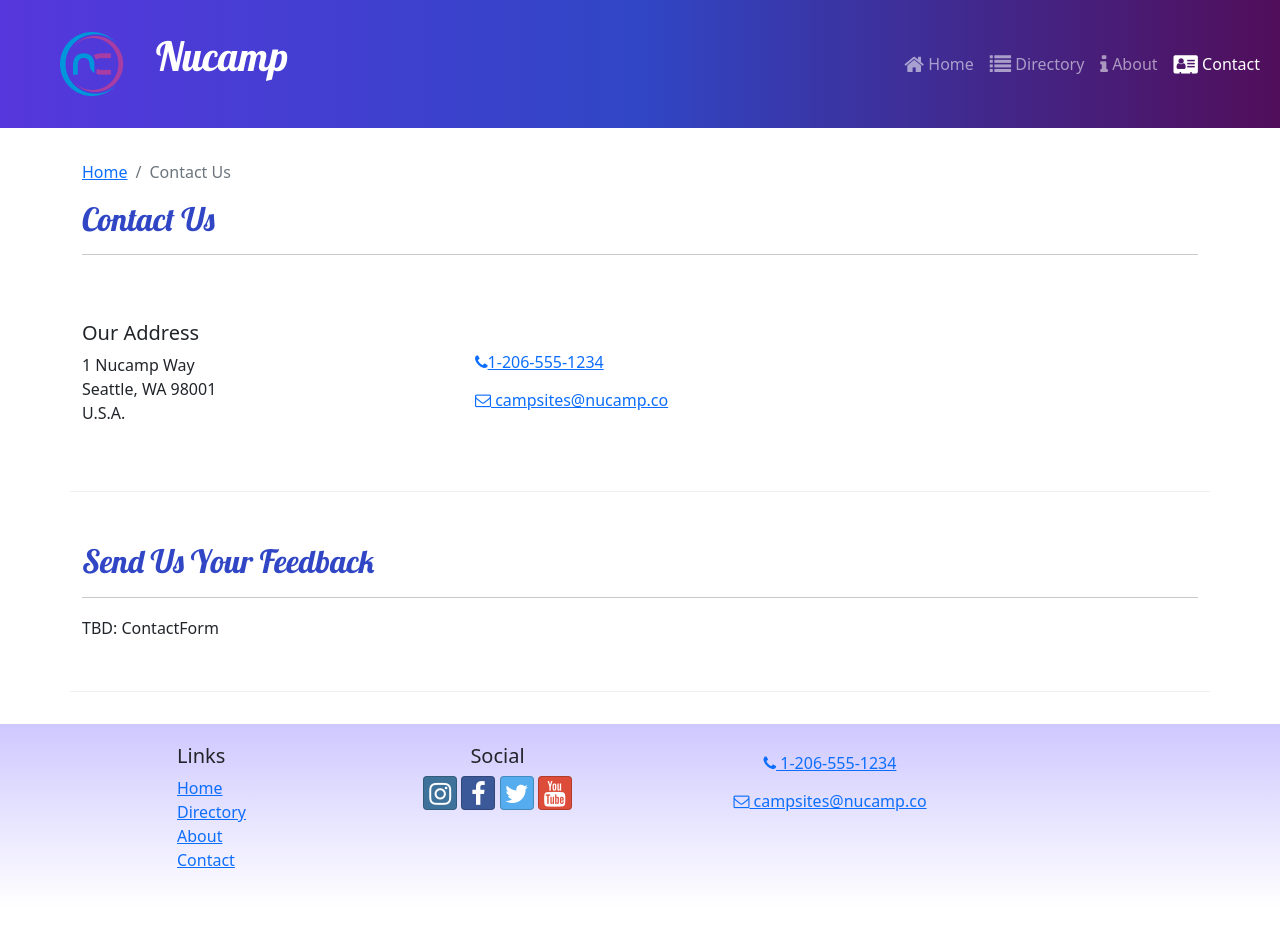
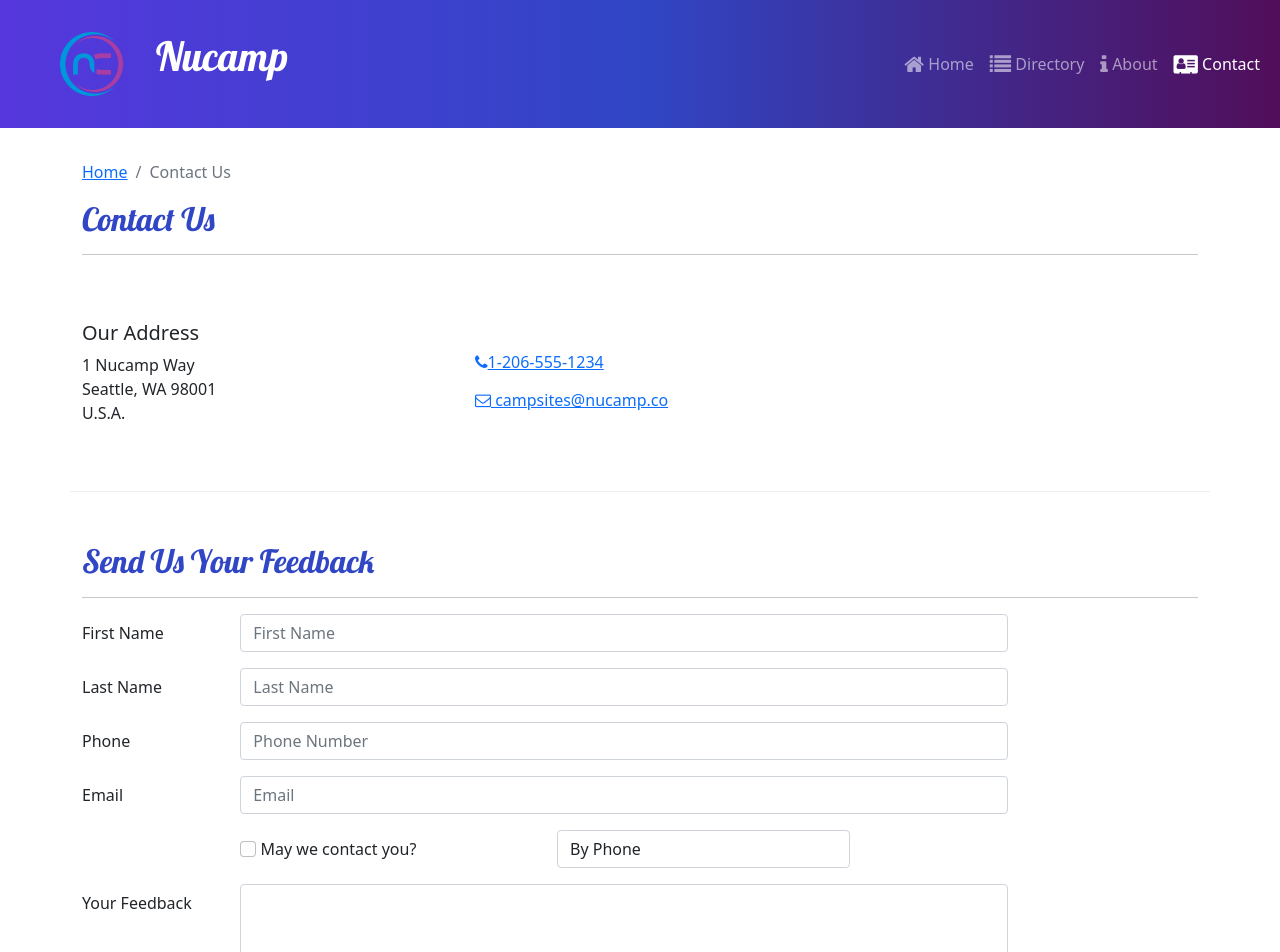
Before and after one commit to SimonHagos10/React-Redux, a React (Create React App) app: page /contact in a window 1280 px wide. Shown: the top 952 px of the page. Before the commit the page ends 908 px from the top, so only its background shows below. Built offline with nearby package versions, Linux system fonts and the light colour scheme.

Commit message:
ContactForm Parts 1 and 2

```diff
--- /dev/null
+++ b/src/components/ContactForm.js
@@ -0,0 +1,84 @@
+import { Button, Label, Col, FormGroup } from "reactstrap";
+import {Formik, Field, Form } from 'formik';
+
+const ContactForm = () => {
+    return (
+        <Formik
+            initialValues={{
+                firstName: '',
+                lastName: '',
+                phoneNum: '',
+                email: '',
+                agree: false,
+                contactType: 'By Phone',
+                feedback: ''
+            }}
+        >
+        <Form>
+            <FormGroup row>
+                <Label htmlFor="firstName" md="2">
+                    First Name
+                </Label>
+                <Col md="10">
+                    <Field className="form-control" name="firstName" placeholder="First Name" />
+                </Col>
+            </FormGroup>
+            <FormGroup row>
+                <Label htmlFor="lastName" md="2">
+                    Last Name
+                </Label>
+                <Col md="10">
+                    <Field className="form-control" name="lastName" placeholder="Last Name" />
+                </Col>
+            </FormGroup>
+            <FormGroup row>
+                <Label htmlFor="phoneNum" md="2">
+                    Phone
+                </Label>
+                <Col md="10">
+                    <Field className="form-control" name="phoneNum" placeholder="Phone Number" />
+                </Col>
+            </FormGroup>
+            <FormGroup row>
+                <Label htmlFor="email" md="2">
+                    Email
+                </Label>
+                <Col md="10">
+                    <Field className="form-control" name="email" placeholder="Email" />
+                </Col>
+            </FormGroup>
+            <FormGroup row>
+                <Label check md={{ size: 4, offset: 2 }}>
+                    <Field
+                        name="agree"
+                        type="checkbox"
+                        className="form-check-input"
+                    /> {' '}
+                    May we contact you?
+                </Label>
+                <Col md="4">
+                    <Field className="form-control" name="contactType" as="select">
+                        <option>By Phone</option>
+                        <option>By Email</option>
+                    </Field>
+                </Col>
+            </FormGroup>
+            <FormGroup row>
+                <Label htmlFor="feedback" md="2">
+                    Your Feedback
+                </Label>
+                <Col md="10">
+                    <Field className="form-control" name="feddback" as="textarea" rows="12" />
+                </Col>
+            </FormGroup>
+            <FormGroup row>
+            </FormGroup>
+        </Form>
+
+        </Formik>
+    )
+}
+
+
+
+export default ContactForm;
--- a/src/pages/ContactPage.js
+++ b/src/pages/ContactPage.js
@@ -1,4 +1,5 @@
 import { Container, Col, Row } from "reactstrap";
+import ContactForm from "../components/ContactForm";
 import SubHeader from "../components/SubHeader";
 
 
@@ -42,7 +43,9 @@
                     <h2>Send Us Your Feedback</h2>
                     <hr />
                 </Col>
-                <Col md="10"> TBD: ContactForm</Col>
+                <Col md="10">
+                    <ContactForm />
+                </Col>
             </Row>
         </Container>
     );
```
